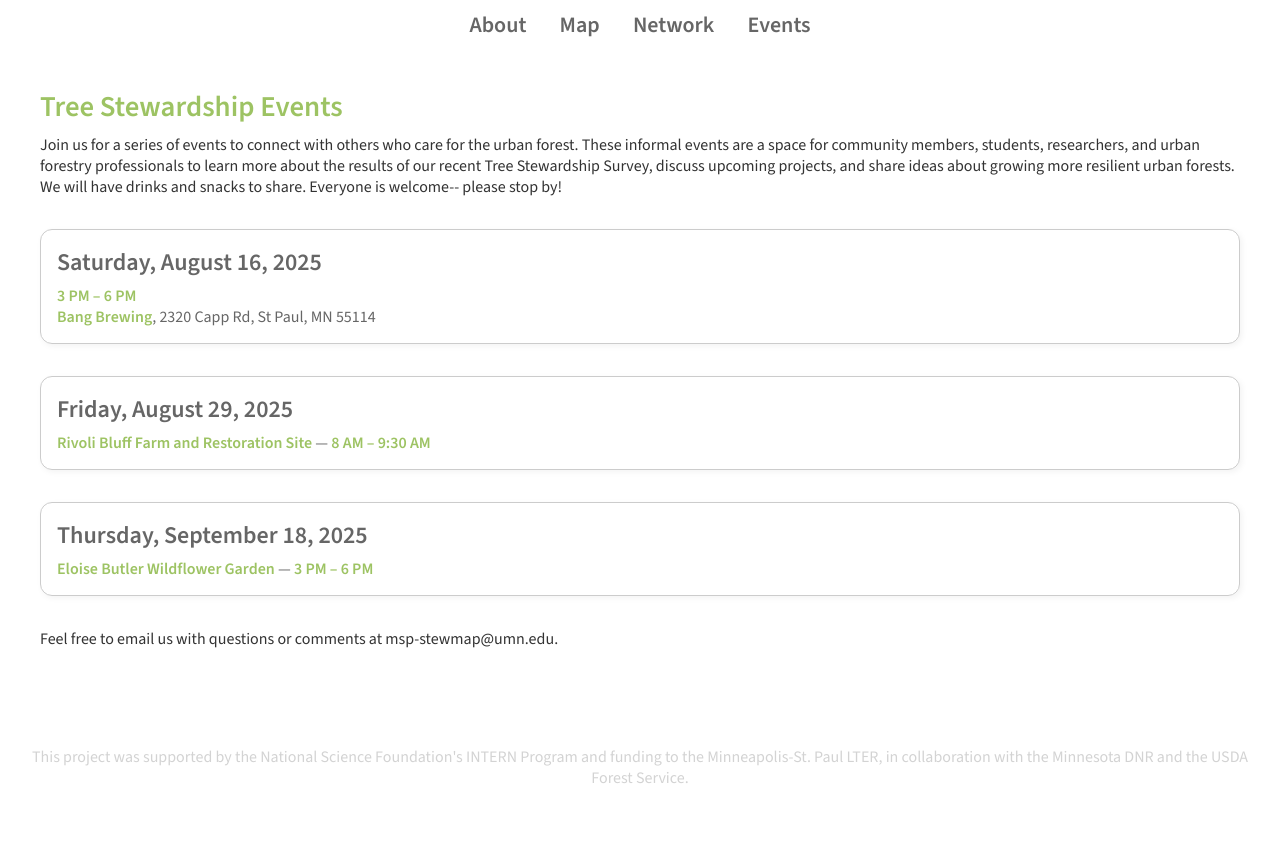
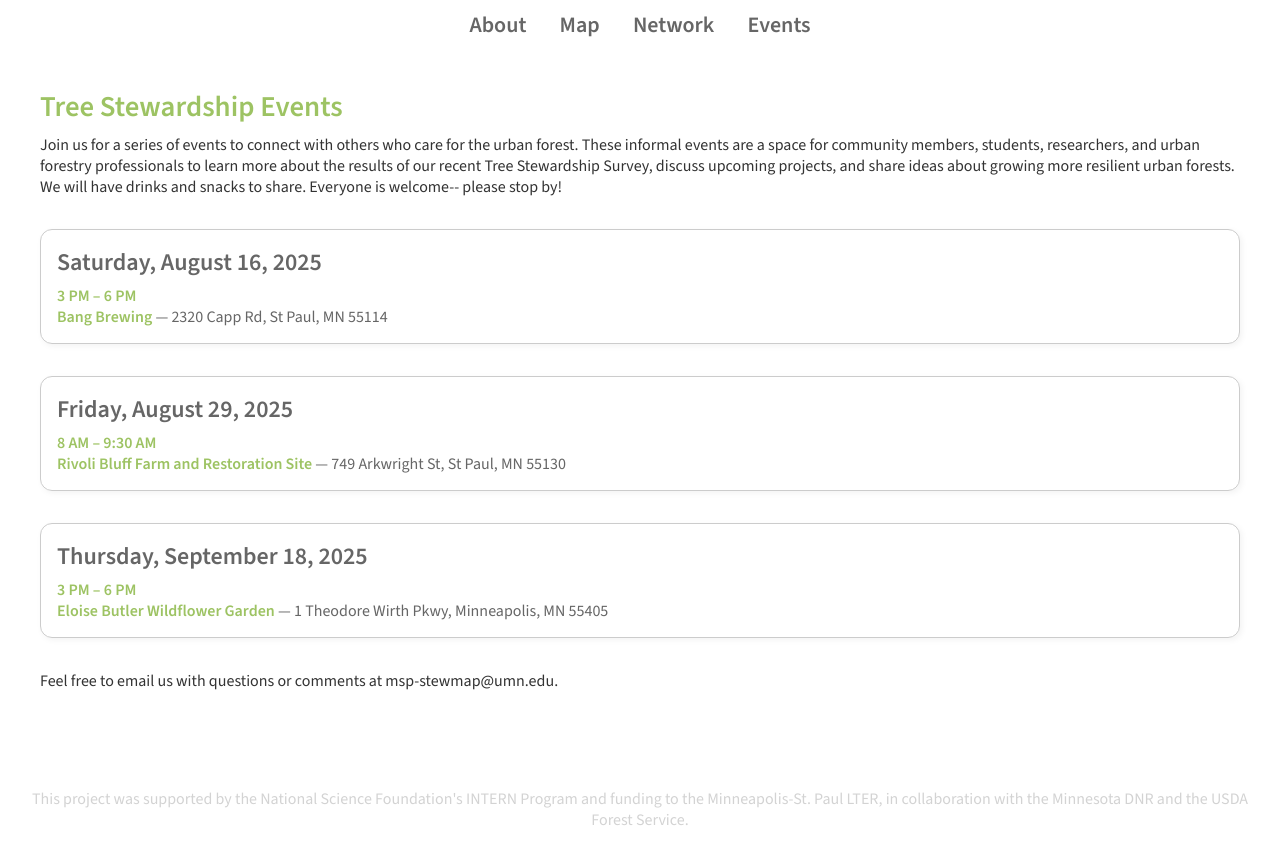
Before and after one commit to MSP-LTER/stewmap, a Jekyll site: the page built from events.md, in a window 1280 px wide. Shown: the top 864 px of the page. Built offline with Jekyll 4.4.1, drawn with Linux system fonts in a browser that asks for light colours.

Commit message:
Update events.md

```diff
--- a/events.md
+++ b/events.md
@@ -51,21 +51,23 @@ layout: default
   <div class="event-date">Saturday, August 16, 2025</div>
   <div><span class="event-highlight">3 PM – 6 PM</span></div>
   <div>
-    <span class="event-highlight">Bang Brewing</span>, 2320 Capp Rd, St Paul, MN 55114
+    <span class="event-highlight">Bang Brewing</span> — 2320 Capp Rd, St Paul, MN 55114
   </div>
 </div>
 
 <div class="event-box">
   <div class="event-date">Friday, August 29, 2025</div>
+  <div><span class="event-highlight">8 AM – 9:30 AM</span></div>
   <div>
-    <span class="event-highlight">Rivoli Bluff Farm and Restoration Site</span> — <span class="event-highlight">8 AM – 9:30 AM</span>
+    <span class="event-highlight">Rivoli Bluff Farm and Restoration Site</span> — 749 Arkwright St, St Paul, MN 55130
   </div>
 </div>
 
 <div class="event-box">
   <div class="event-date">Thursday, September 18, 2025</div>
+  <div><span class="event-highlight">3 PM – 6 PM</span></div>
   <div>
-    <span class="event-highlight">Eloise Butler Wildflower Garden</span> — <span class="event-highlight">3 PM – 6 PM</span>
+    <span class="event-highlight">Eloise Butler Wildflower Garden</span> — 1 Theodore Wirth Pkwy, Minneapolis, MN 55405
   </div>
 </div>
 
```
